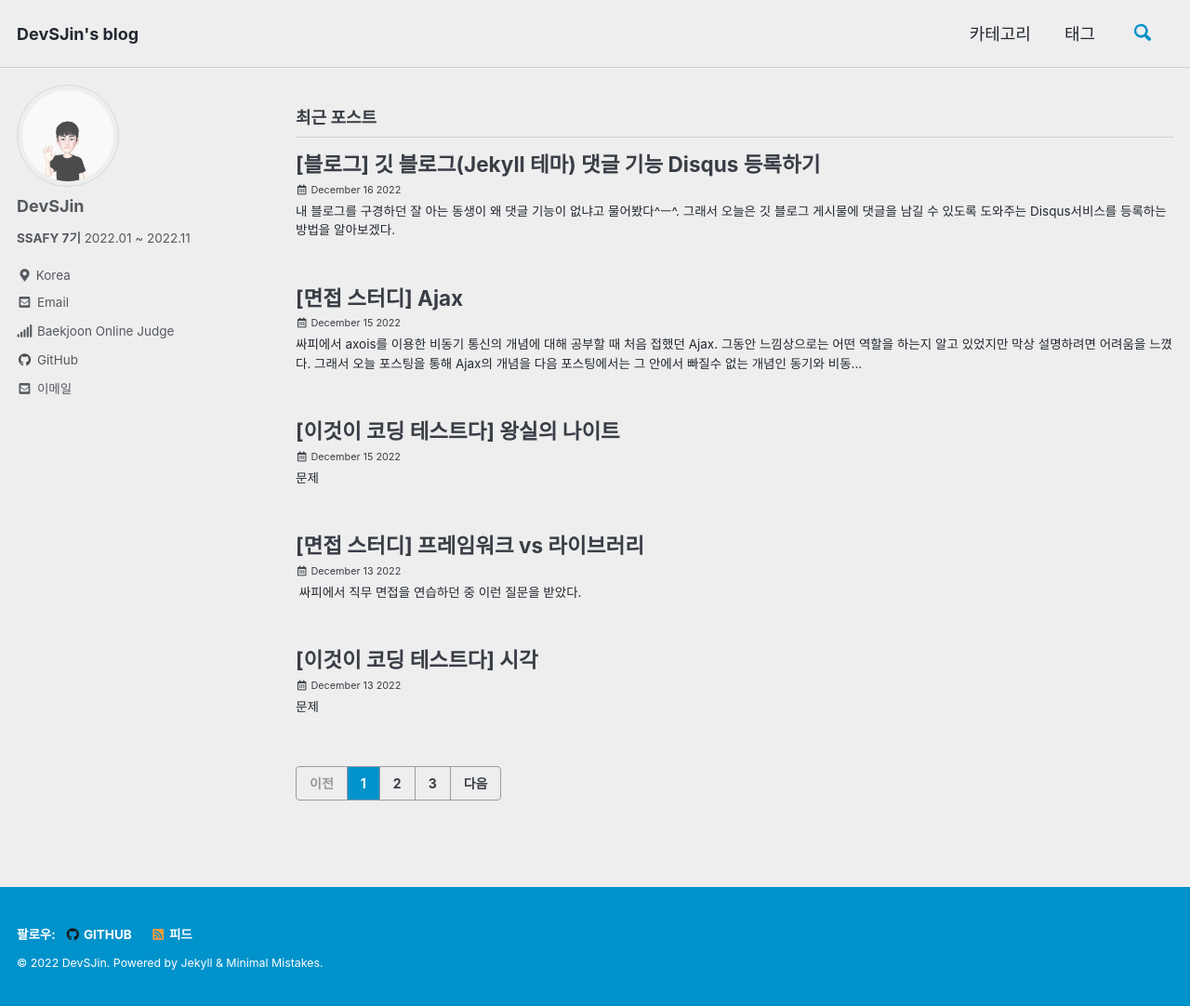
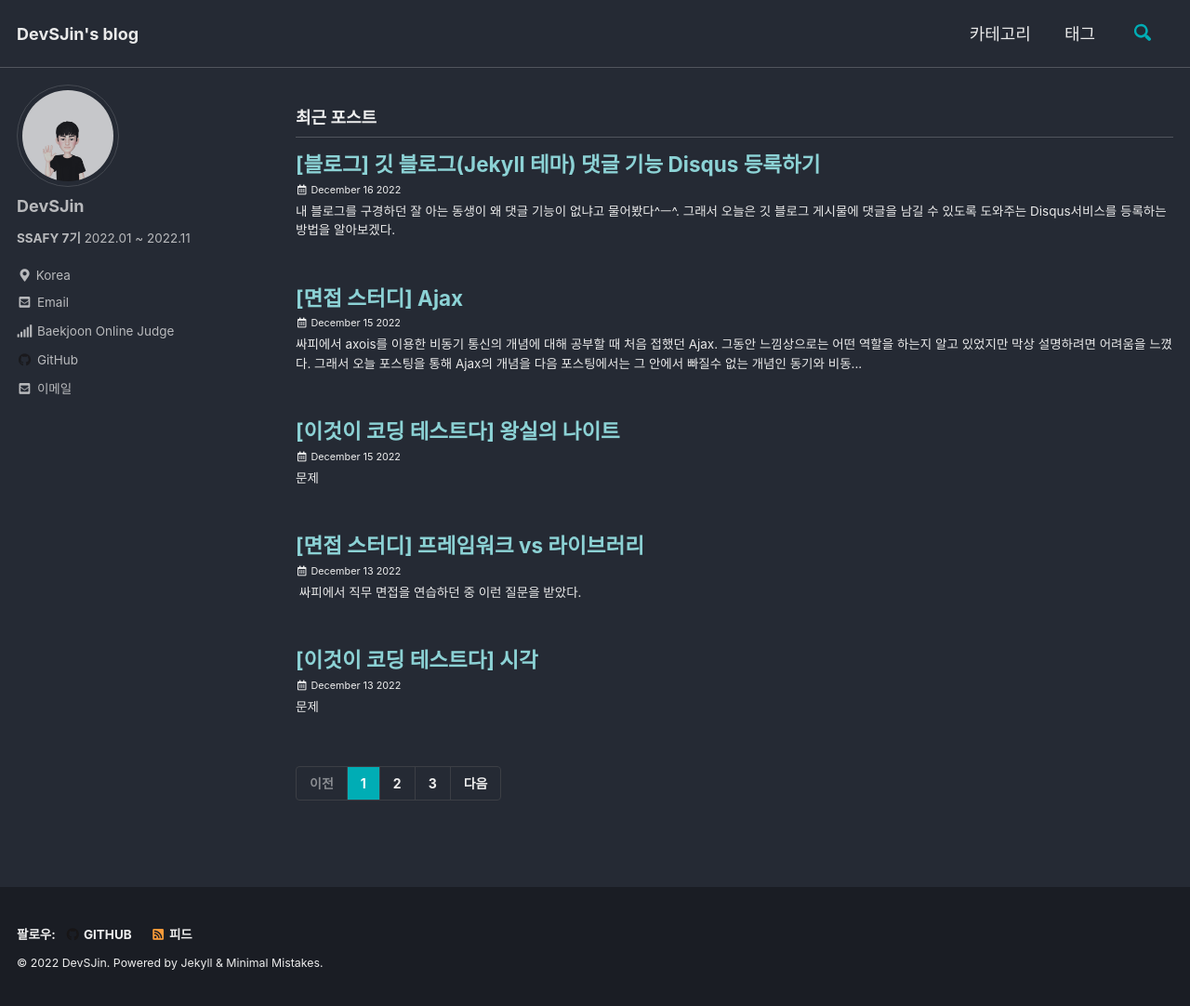
Before and after one commit to DevSJin/DevSJin.github.io, a Jekyll site: the page built from index.html, in a window 1280 px wide and 1082 px high. Shown: the whole window at 93% size. Built offline with Jekyll 4.4.1, drawn with Linux system fonts in a browser that asks for light colours; cached includes are drawn as plain includes; the list of posts is cut into pages by our own code.

Commit message:
Update _config.yml

```diff
--- a/_config.yml
+++ b/_config.yml
@@ -12,7 +12,7 @@
 
 # theme                  : "minimal-mistakes-jekyll"
 remote_theme: "mmistakes/minimal-mistakes@4.19.3"
-minimal_mistakes_skin    : "air" #"contrast" "air", "aqua", "dark", "dirt", "neon", "mint", "plum", "sunrise"
+minimal_mistakes_skin    : "dark" #"contrast" "air", "aqua", "dark", "dirt", "neon", "mint", "plum", "sunrise"
 
 # Site Settings
 locale                   : "ko-KR"
```
